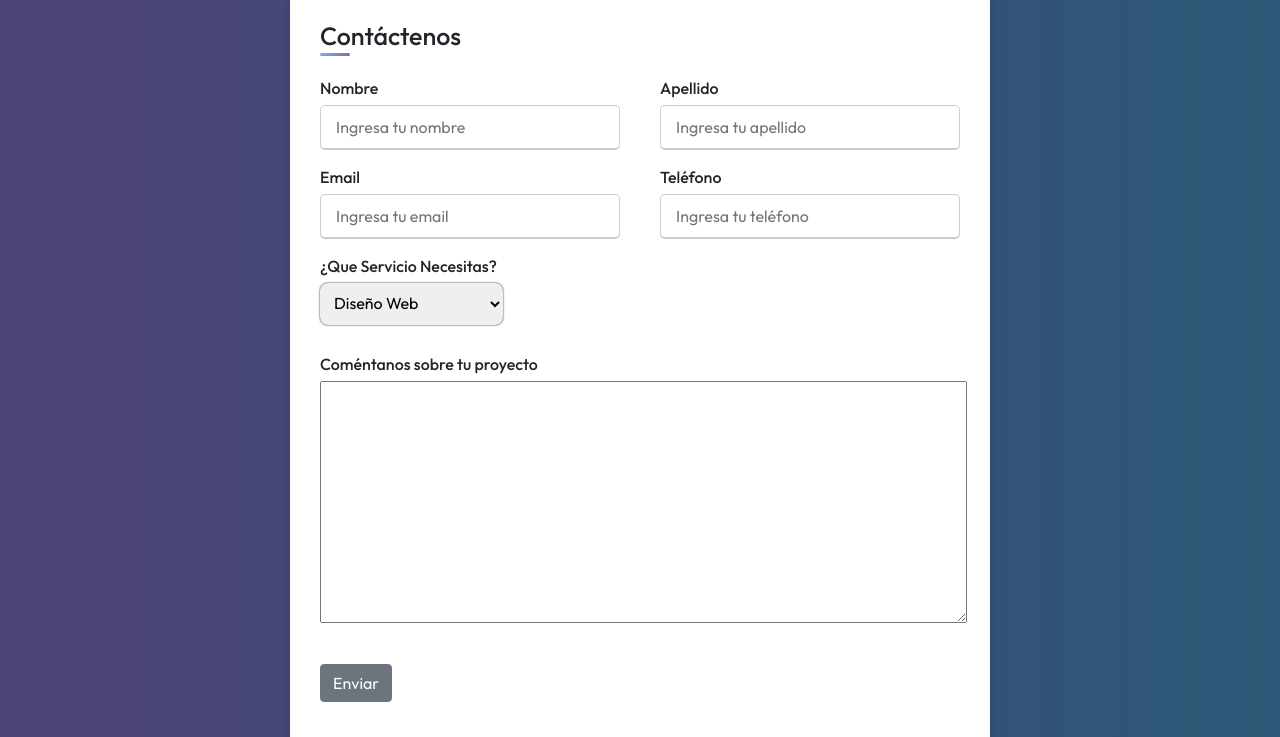
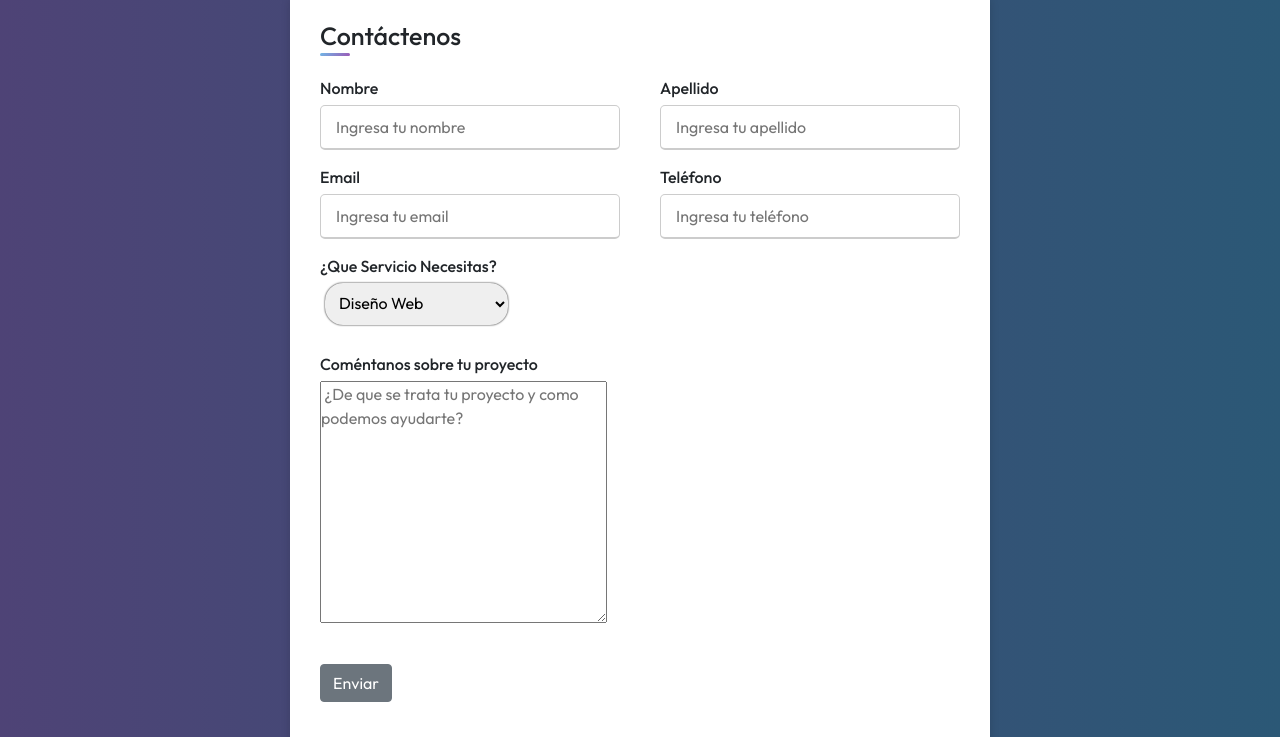
Before and after one commit to TotoMarte99/Alkima, a plain HTML site: page secciones/contacto.html in a window 1280 px wide. Shown: the part 63-800 px from the top of the page. Drawn offline with nearby package versions, Linux system fonts and the light colour scheme.

Commit message:
arreglos

```diff
--- a/estilos/RedesSociales.css
+++ b/estilos/RedesSociales.css
@@ -175,7 +175,6 @@ div#navbarNav {
   position: relative;
 }
 select{
-  padding: 15px;
   border-radius: 8px;
   border: none;
   background-color: #abd9d9;
--- a/estilos/RemodelacionYmantenimiento.css
+++ b/estilos/RemodelacionYmantenimiento.css
@@ -307,7 +307,6 @@
     position: relative;
   }
   select{
-    padding: 15px;
     border-radius: 8px;
     border: none;
     background-color: #abd9d9;
--- a/estilos/Tienda.css
+++ b/estilos/Tienda.css
@@ -285,7 +285,6 @@ b {
   position: relative;
 }
 select{
-  padding: 15px;
   border-radius: 8px;
   border: none;
   background-color: #abd9d9;
--- a/estilos/contacto.css
+++ b/estilos/contacto.css
@@ -128,11 +128,13 @@
     border-radius: 5px;
     background: linear-gradient(135deg, #71b7e6, #9b59b6);
   }
+
   select{
     padding: 10px;
     border: none;
     box-shadow: 0px 0px 2px black;
-    border-radius: 8px;
+    border-radius: 18px;
+    margin-left: 5px;
   }
   .content form .user-details{
     display: flex;
@@ -230,7 +232,7 @@
       width: 100%;
     }
     .content form .user-details{
-      max-height: 300px;
+
       overflow-y: scroll;
     }
     .user-details::-webkit-scrollbar{
--- a/secciones/contacto.html
+++ b/secciones/contacto.html
@@ -82,7 +82,8 @@
         </div>
         <div class="input-box">
           <span class="details">Coméntanos sobre tu proyecto</span>
-        <textarea name="mensaje" id="" cols="70" rows="10"></textarea>        </div>
+          <textarea name="mensaje" class="textarea" id="" cols="30" rows="10" placeholder=" ¿De que se trata tu proyecto y como podemos ayudarte?"></textarea>
+        </div>
 
         <div class="button">
           <button class="btn btn-secondary" type="submit">Enviar</button>        </div>
```
Also changed, not shown: 1 other file.
